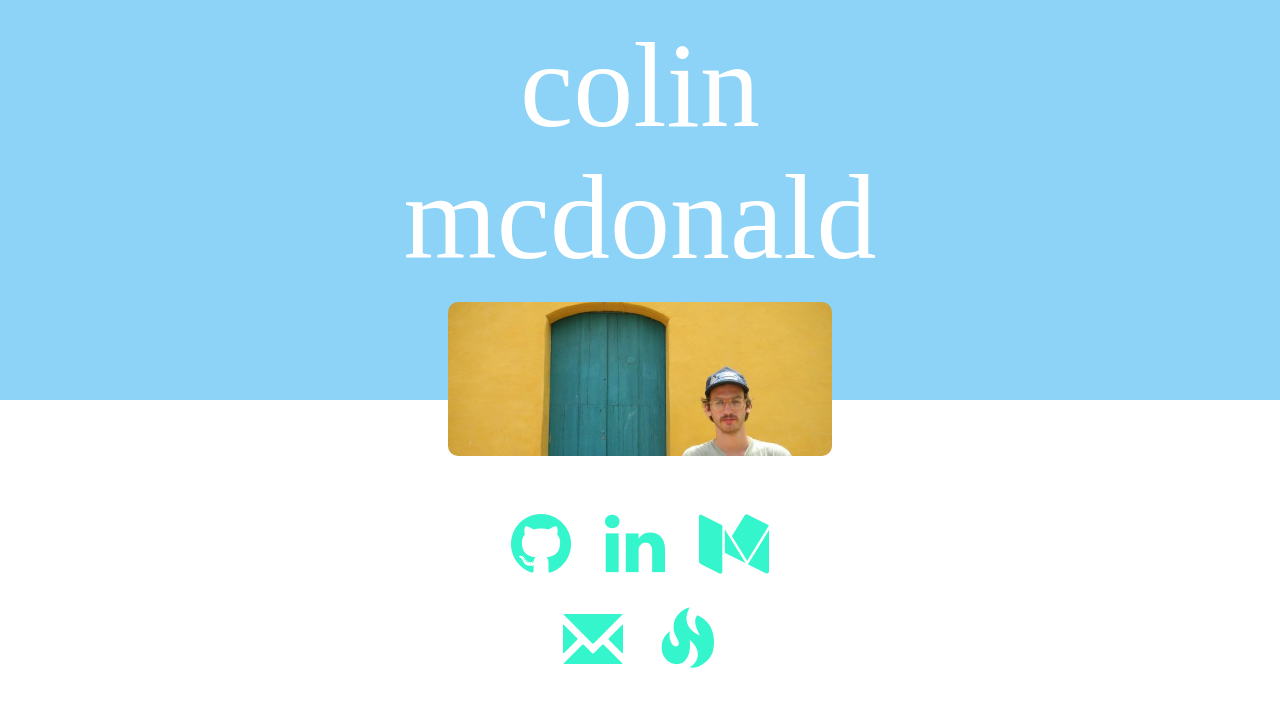
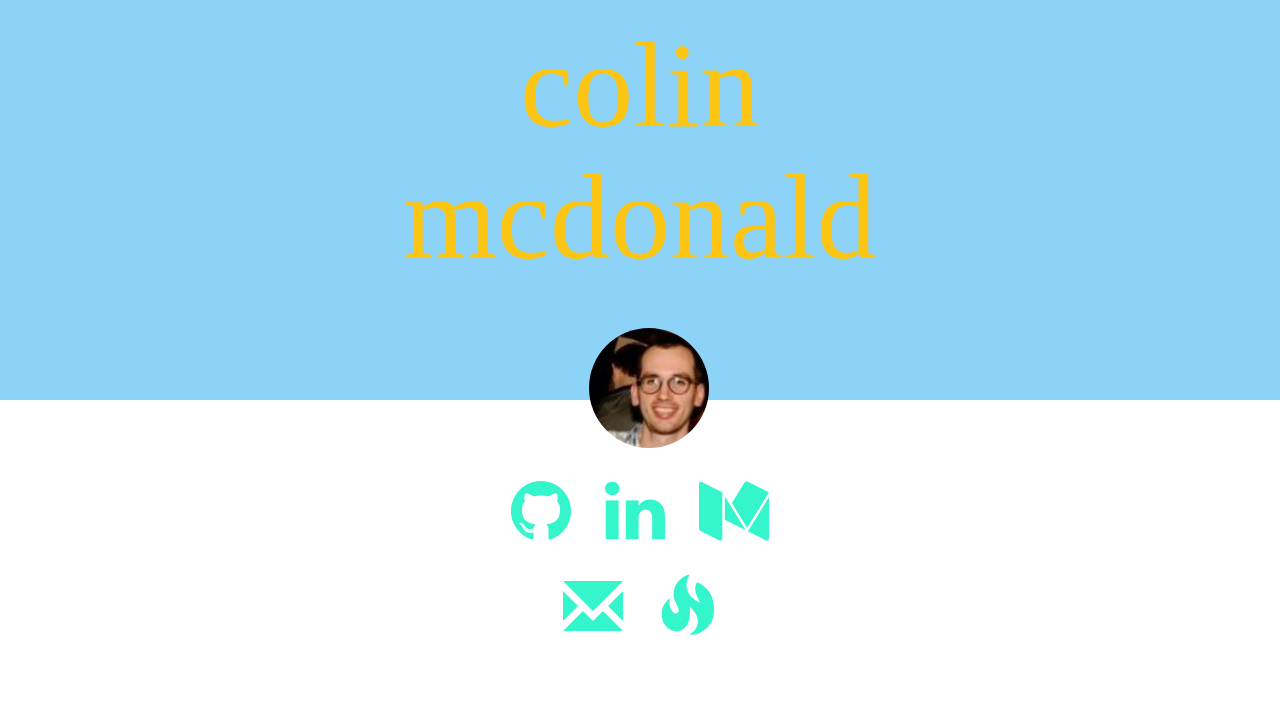
Before and after one commit to colinlmcdonald/personal, a website: page public/index.html in a window 1280 px wide. Drawn offline with nearby package versions, Linux system fonts and the light colour scheme.

Commit message:
Changed profile pic

```diff
--- a/public/index.html
+++ b/public/index.html
@@ -16,13 +16,13 @@
         </div>
     </div>
     <div class ='bottom-color'>
-      <img class='profile-pic' src='colin-profile.jpg'>
+      <img class='profile-pic' src='14117b8.jpg'>
       <div class='icon-container'>
         <a href='https://www.github.com/colinlmcdonald'><i class="fa fa-github fa-5x"></i></a>
         <a href='https://www.linkedin.com/in/colinlmcdonald'><i class='fa fa-linkedin fa-5x'></i></a>
         <a href='https://www.medium.com/@colinlmcdonald'><i class='fa fa-medium fa-5x'></i></a> <br>
         <a href='mailto:colinlmcdonald@yahoo.com'><i class='glyphicon glyphicon-envelope'></i></a>
-        <a href='https://wpolislife.herokuapp.com'><i class='glyphicon glyphicon-fire'></i></a>
+        <a href='https://polislife.herokuapp.com'><i class='glyphicon glyphicon-fire'></i></a>
       </div>
     </div>
   </div>
--- a/public/main.css
+++ b/public/main.css
@@ -22,7 +22,7 @@ body {
 .title {
   font-size: 120px;
   font-family: 'Avant Garde';
-  color: white;
+  color: #FCC513;
 }
 
 .top-color {
@@ -44,12 +44,12 @@ body {
 }
 
 .profile-pic {
-  width: 30%;
-  border-radius: 10px;
+  border-radius: 50%;
   text-align: center;
-  margin: 8% 35%;
-  margin-bottom: 3%;
+  margin: 10% 46%;
+  margin-bottom: 1%;
   position: relative;
+  height: 60%;
 }
 
 .icon-container {
```
Also changed, not shown: public/14117b8.jpg (added), 2 other files.
